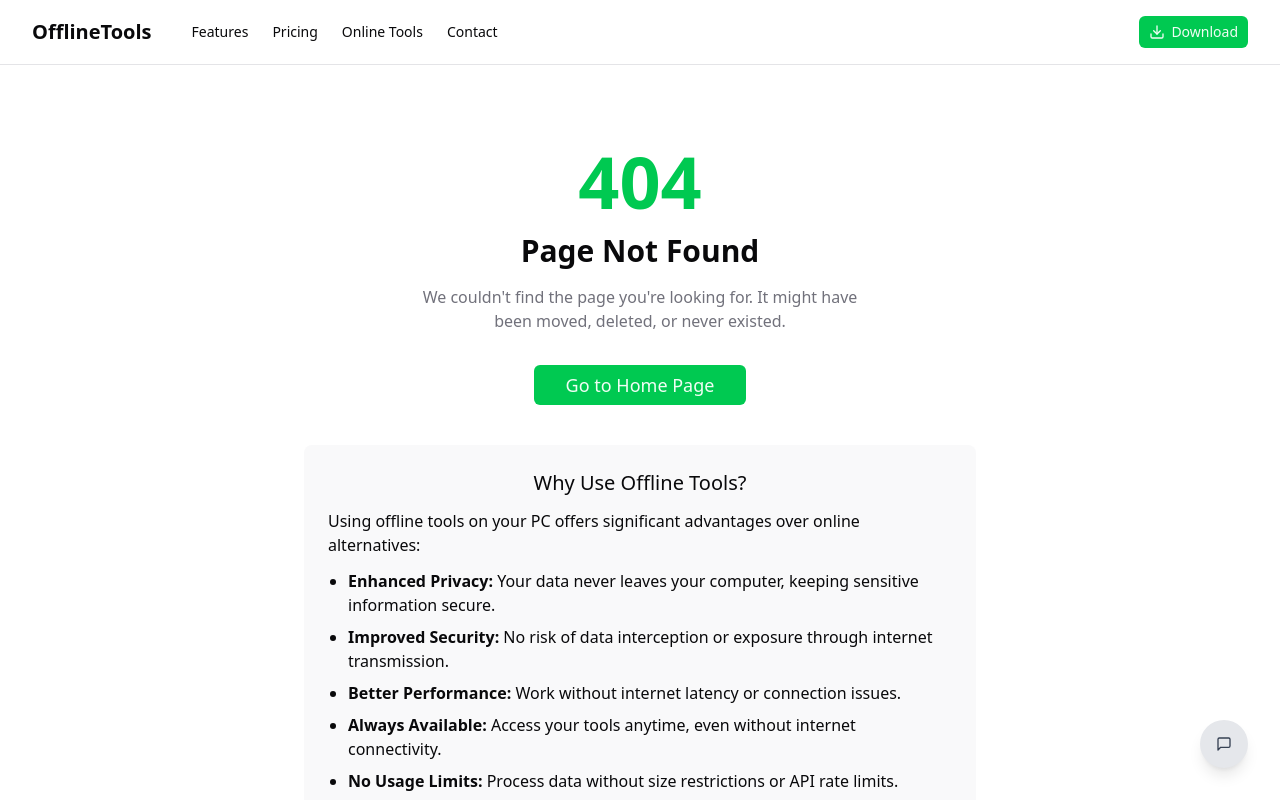
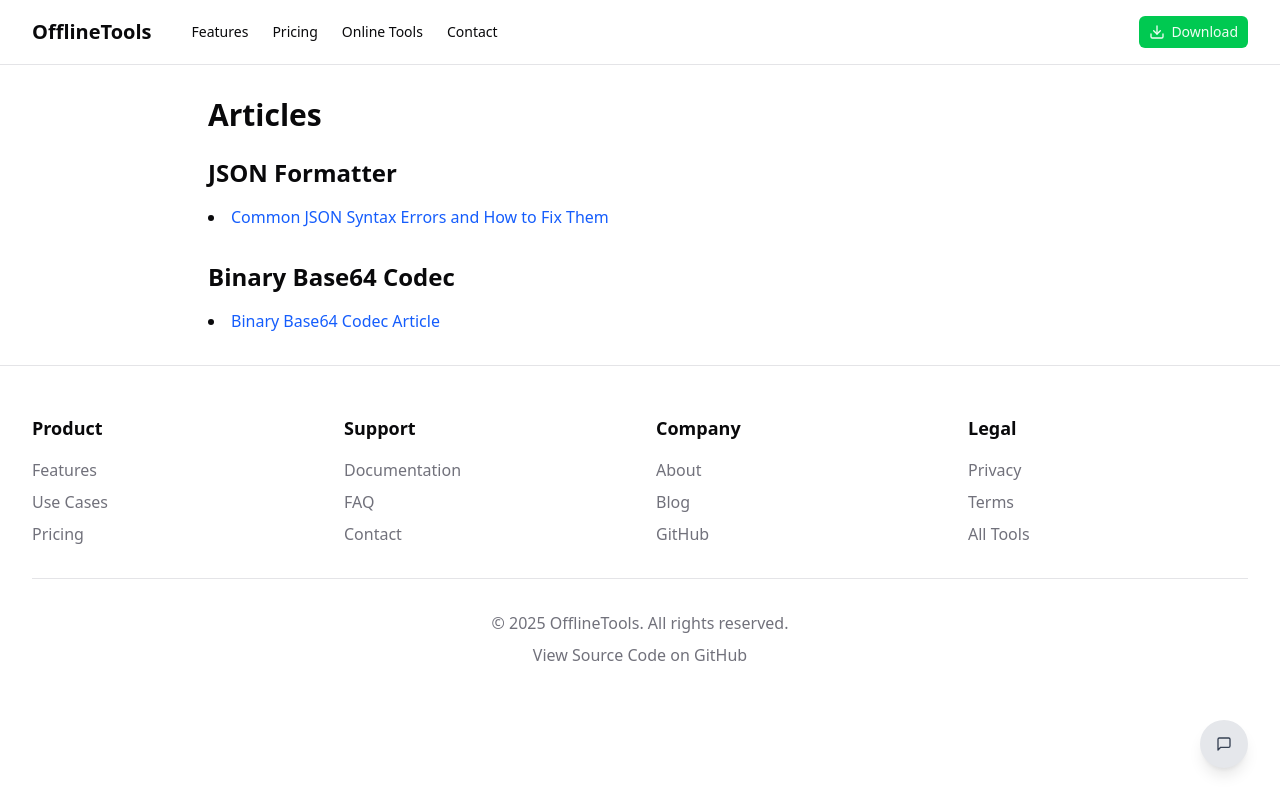
Before and after one commit to IgorShadurin/offlinetools.org, a Next.js app in the folder landing/: page /a in a window 1280 px wide. Before the commit this address had no page. Shown: the top 800 px of the page. Built offline with nearby package versions, Linux system fonts and the light colour scheme.

Commit message:
feat: add articles index and JSON formatter article components with metadata

```diff
--- /dev/null
+++ b/landing/app/a/json-formatter/common-json-syntax-errors-and-how-to-fix-them/page.tsx
@@ -0,0 +1,28 @@
+import type { Metadata } from "next";
+
+/**
+ * Metadata for JSON formatter article
+ */
+export const metadata: Metadata = {
+  title: "Common JSON Syntax Errors and How to Fix Them | Offline Tools",
+  description: "Learn about common JSON syntax errors and how to fix them with our JSON formatter tool",
+};
+
+/**
+ * Article page component for JSON formatter article
+ */
+export default function JsonFormatterArticle() {
+  return (
+    <>
+      <h1 className="text-3xl font-bold mb-6">Common JSON Syntax Errors and How to Fix Them</h1>
+      <div className="space-y-4">
+        <p>
+          Hello world! This is an article about common JSON syntax errors and how to fix them.
+        </p>
+        <p>
+          More content will be added to this article in the future.
+        </p>
+      </div>
+    </>
+  );
+}
--- /dev/null
+++ b/landing/app/a/layout.tsx
@@ -0,0 +1,43 @@
+import type { Metadata } from "next";
+import { Geist, Geist_Mono } from "next/font/google";
+import { Header } from "@/components/header";
+import { Footer } from "@/components/footer";
+
+const geistSans = Geist({
+  variable: "--font-geist-sans",
+  subsets: ["latin"],
+});
+
+const geistMono = Geist_Mono({
+  variable: "--font-geist-mono",
+  subsets: ["latin"],
+});
+
+/**
+ * Metadata for articles section
+ */
+export const metadata: Metadata = {
+  title: "Articles | Offline Tools",
+  description: "Helpful articles about our tools and how to use them",
+};
+
+/**
+ * Layout component for the articles section
+ */
+export default function ArticlesLayout({
+  children,
+}: Readonly<{
+  children: React.ReactNode;
+}>) {
+  return (
+    <div className={`${geistSans.variable} ${geistMono.variable}`}>
+      <Header />
+      <main className="container mx-auto px-4 py-8 max-w-4xl">
+        <article className="prose dark:prose-invert max-w-none">
+          {children}
+        </article>
+      </main>
+      <Footer />
+    </div>
+  );
+}
--- /dev/null
+++ b/landing/app/a/page.tsx
@@ -0,0 +1,66 @@
+import type { Metadata } from "next";
+import Link from "next/link";
+
+/**
+ * Metadata for articles index page
+ */
+export const metadata: Metadata = {
+  title: "Articles | Offline Tools",
+  description: "Browse all articles about our offline tools and guides",
+};
+
+/**
+ * List of articles organized by tool
+ */
+const articlesByTool = [
+  {
+    tool: "JSON Formatter",
+    slug: "json-formatter",
+    articles: [
+      {
+        title: "Common JSON Syntax Errors and How to Fix Them",
+        slug: "common-json-syntax-errors-and-how-to-fix-them",
+      },
+    ],
+  },
+  {
+    tool: "Binary Base64 Codec",
+    slug: "binary-base64-codec",
+    articles: [
+      {
+        title: "Binary Base64 Codec Article",
+        slug: "article-1",
+      },
+    ],
+  },
+];
+
+/**
+ * Articles index page component
+ */
+export default function ArticlesPage() {
+  return (
+    <>
+      <h1 className="text-3xl font-bold mb-6">Articles</h1>
+      <div className="space-y-8">
+        {articlesByTool.map((toolArticles) => (
+          <div key={toolArticles.slug} className="space-y-4">
+            <h2 className="text-2xl font-semibold">{toolArticles.tool}</h2>
+            <ul className="space-y-2 list-disc list-inside">
+              {toolArticles.articles.map((article) => (
+                <li key={article.slug}>
+                  <Link
+                    href={`/a/${toolArticles.slug}/${article.slug}`}
+                    className="text-blue-600 hover:underline dark:text-blue-400"
+                  >
+                    {article.title}
+                  </Link>
+                </li>
+              ))}
+            </ul>
+          </div>
+        ))}
+      </div>
+    </>
+  );
+}
```
